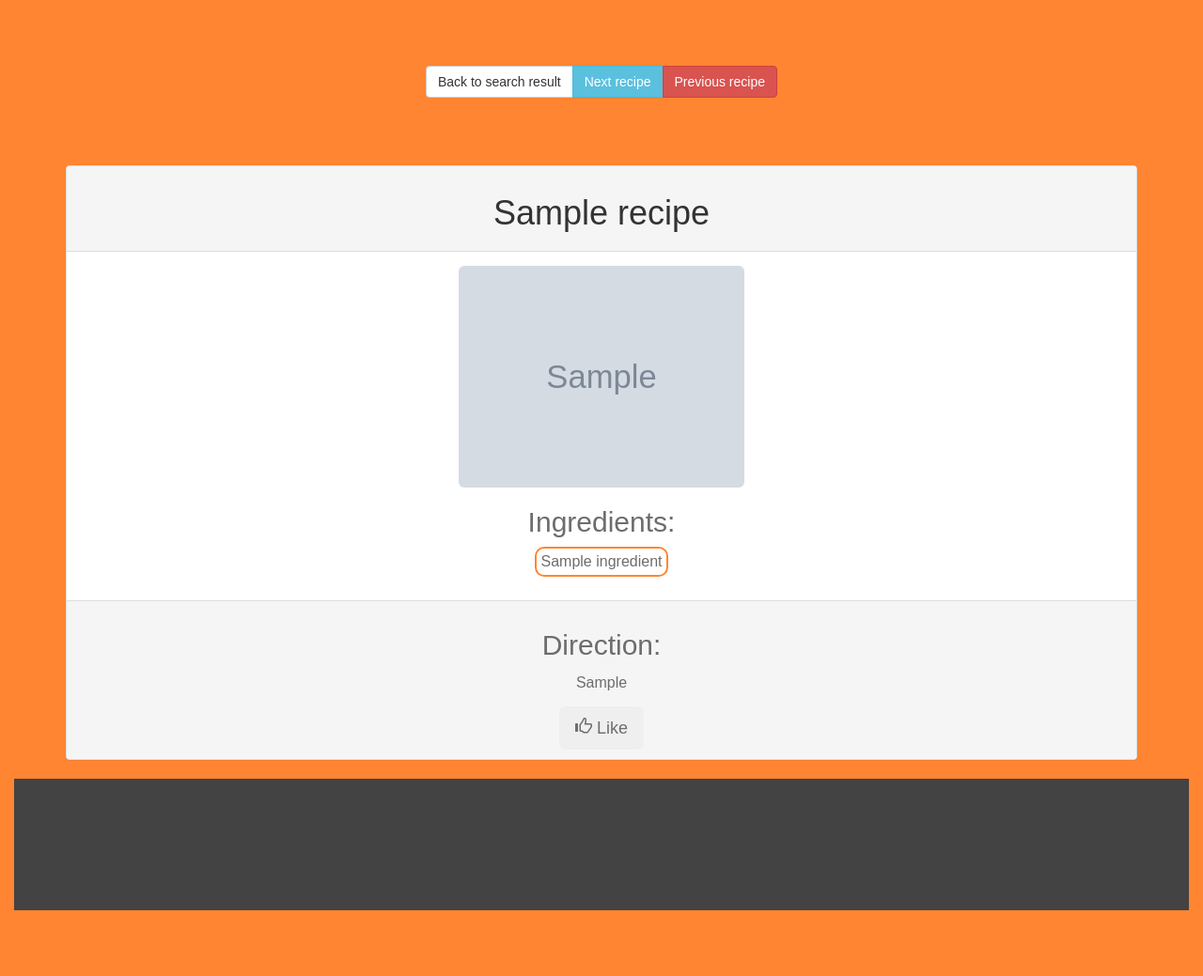
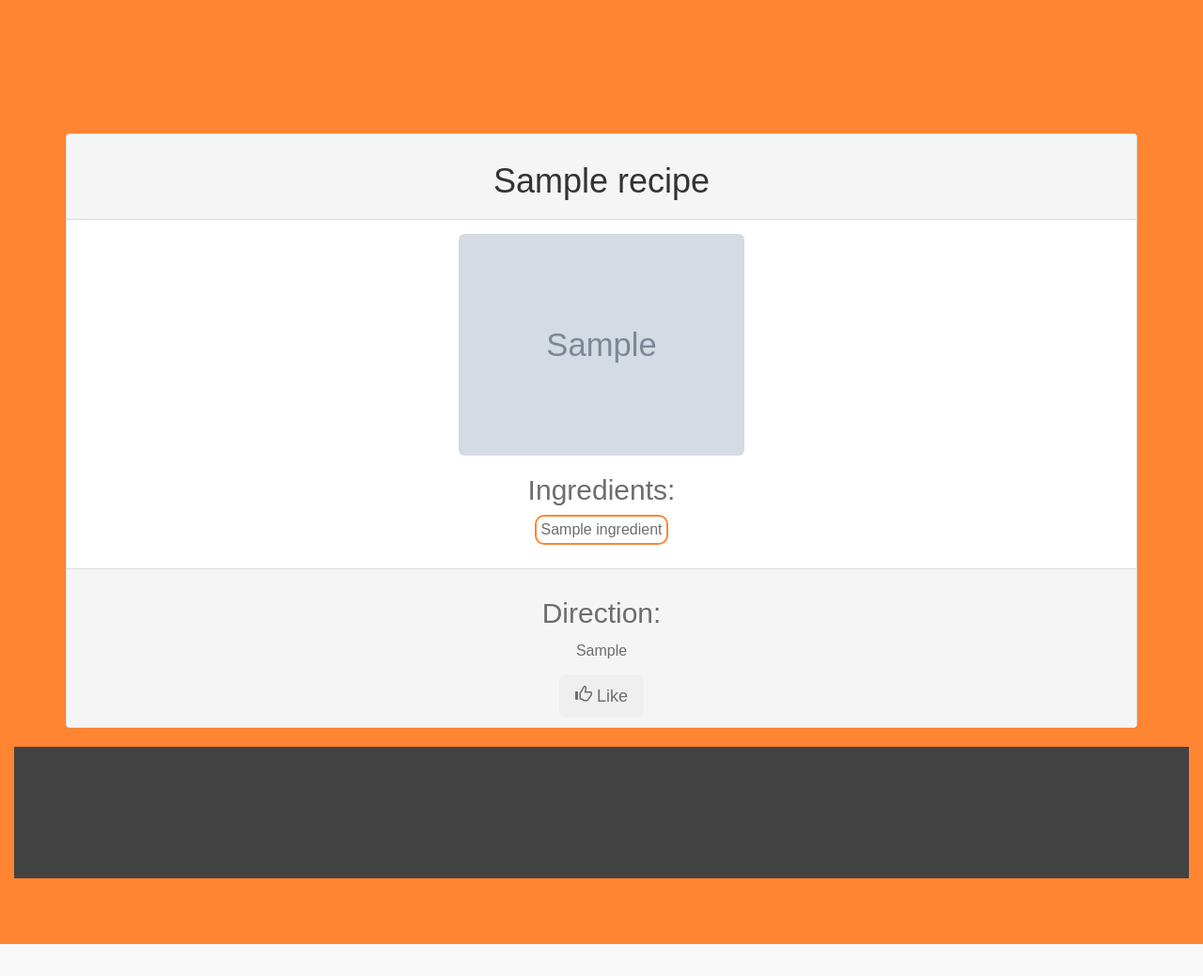
Before and after one commit to ReljaPaunovic/DishFinder, a Django app: page /finder/recipe/1/ in a window 1280 px wide. Shown: the part 80-1119 px from the top of the page at 94% size. After the commit the page ends 1085 px from the top, so only its background shows below. Run offline with Django 3.2, Linux system fonts and the light colour scheme; tables that the repository leaves empty hold one stand-in row (values such as "Sample post"); grey boxes marked "Sample" are stand-in pictures; style sheets or scripts are compiled from the project's sources; some libraries are stand-ins or nearby versions.

Commit message:
cleanup html pages

```diff
--- a/Website/finderApp/templates/finderApp/recipe_detail.html
+++ b/Website/finderApp/templates/finderApp/recipe_detail.html
@@ -4,13 +4,6 @@
 
 
 <div class="container-fluid" id="recipebgtheme">
-  <div class="wrapper">
-    <div class="btn-group">
-      <a href="recipelist.html" class="btn btn-default" role="button">Back to search result</a>
-      <a href="#" class="btn btn-info" role="button">Next recipe</a>
-      <a href="#" class="btn btn-danger" role="button">Previous recipe</a>
-    </div>
-  </div>
 
   <div class="container" id="recipebg">
     <br><br>
```
Also changed, not shown: Website/finderApp/templates/finderApp/search_result.html (+3 -5 lines).
